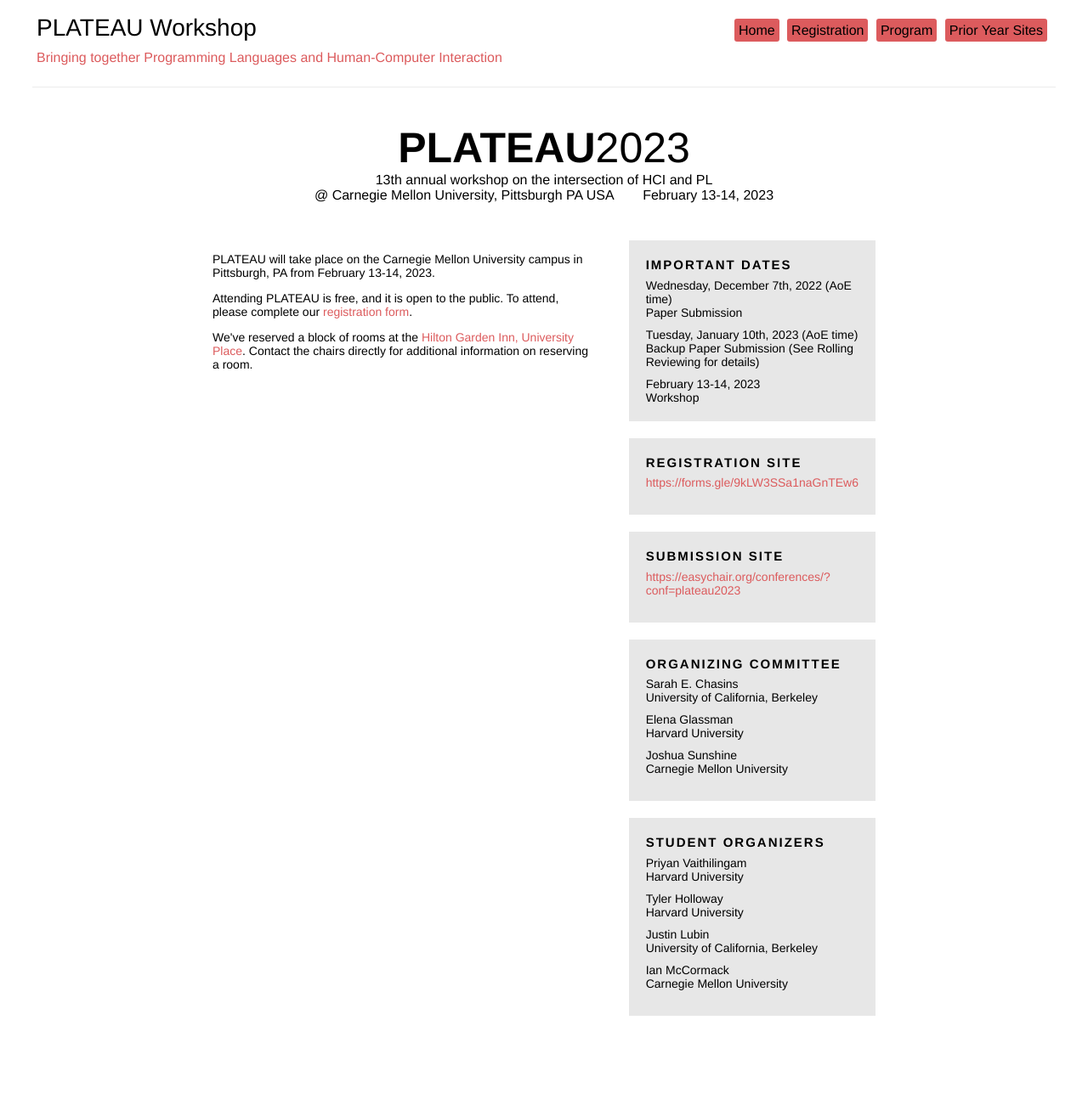
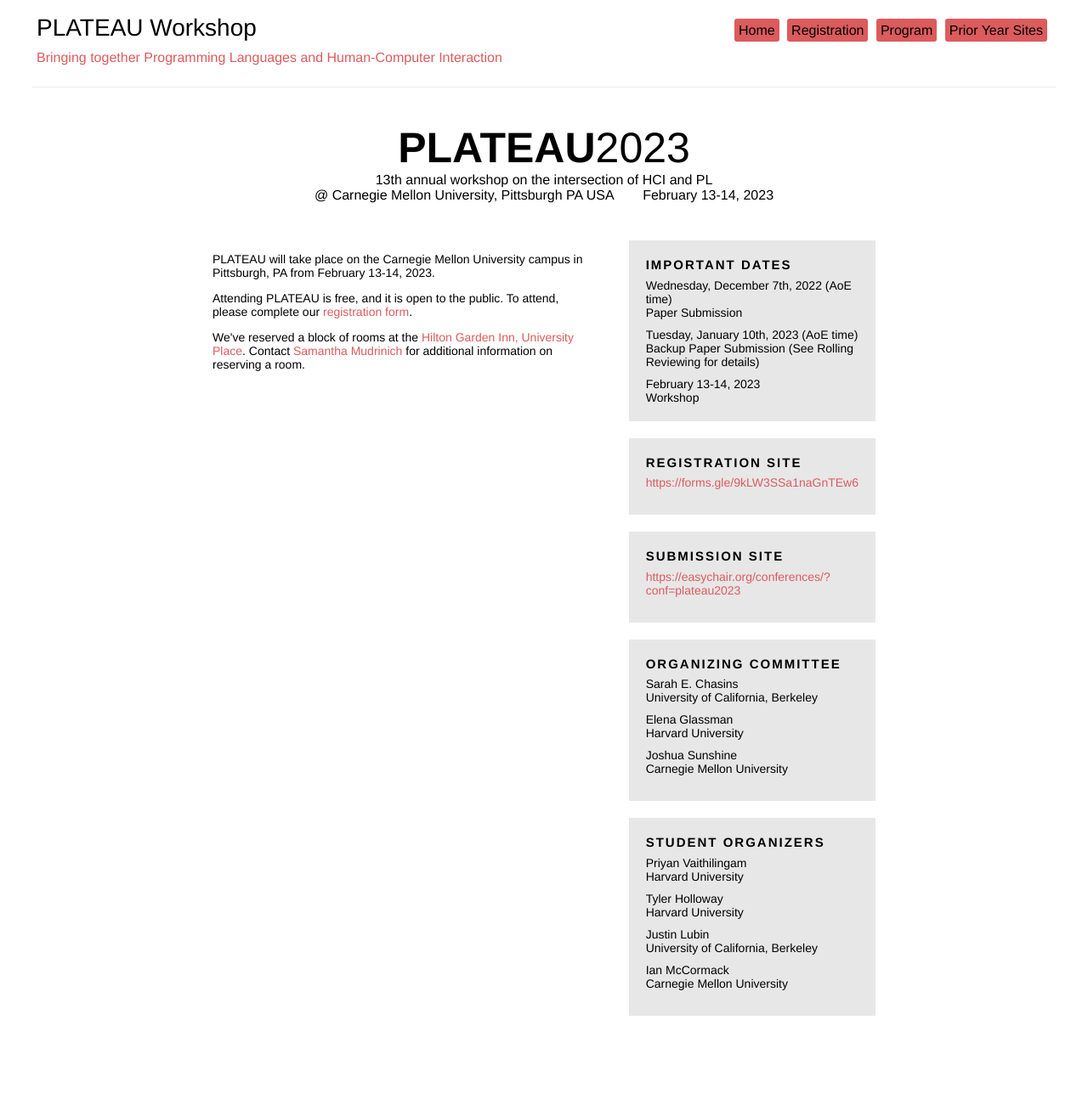
Before and after one commit to plateau-workshop/plateau-2024, a Jekyll site: the page built from registration.html, in a window 1280 px wide. Shown: the whole page at 85% size. Built offline with Jekyll 4.4.1, drawn with Linux system fonts in a browser that asks for light colours.

Commit message:
Updated contact information for hotel reservation.

```diff
--- a/registration.html
+++ b/registration.html
@@ -14,5 +14,5 @@
 </p>
 
 <p>
-  We've reserved a block of rooms at the <a href="https://www.hilton.com/en/hotels/pitucgi-hilton-garden-inn-pittsburgh-university-place/" target="_blank">Hilton Garden Inn, University Place</a>. Contact the chairs directly for additional information on reserving a room.
+  We've reserved a block of rooms at the <a href="https://www.hilton.com/en/hotels/pitucgi-hilton-garden-inn-pittsburgh-university-place/" target="_blank">Hilton Garden Inn, University Place</a>. Contact <a href="https://www.s3d.cmu.edu/people/staff-directory/mudrinich-samantha.html" target="_blank">Samantha Mudrinich</a> for additional information on reserving a room.
 </p>
```
Also changed, not shown: 1 other file.
